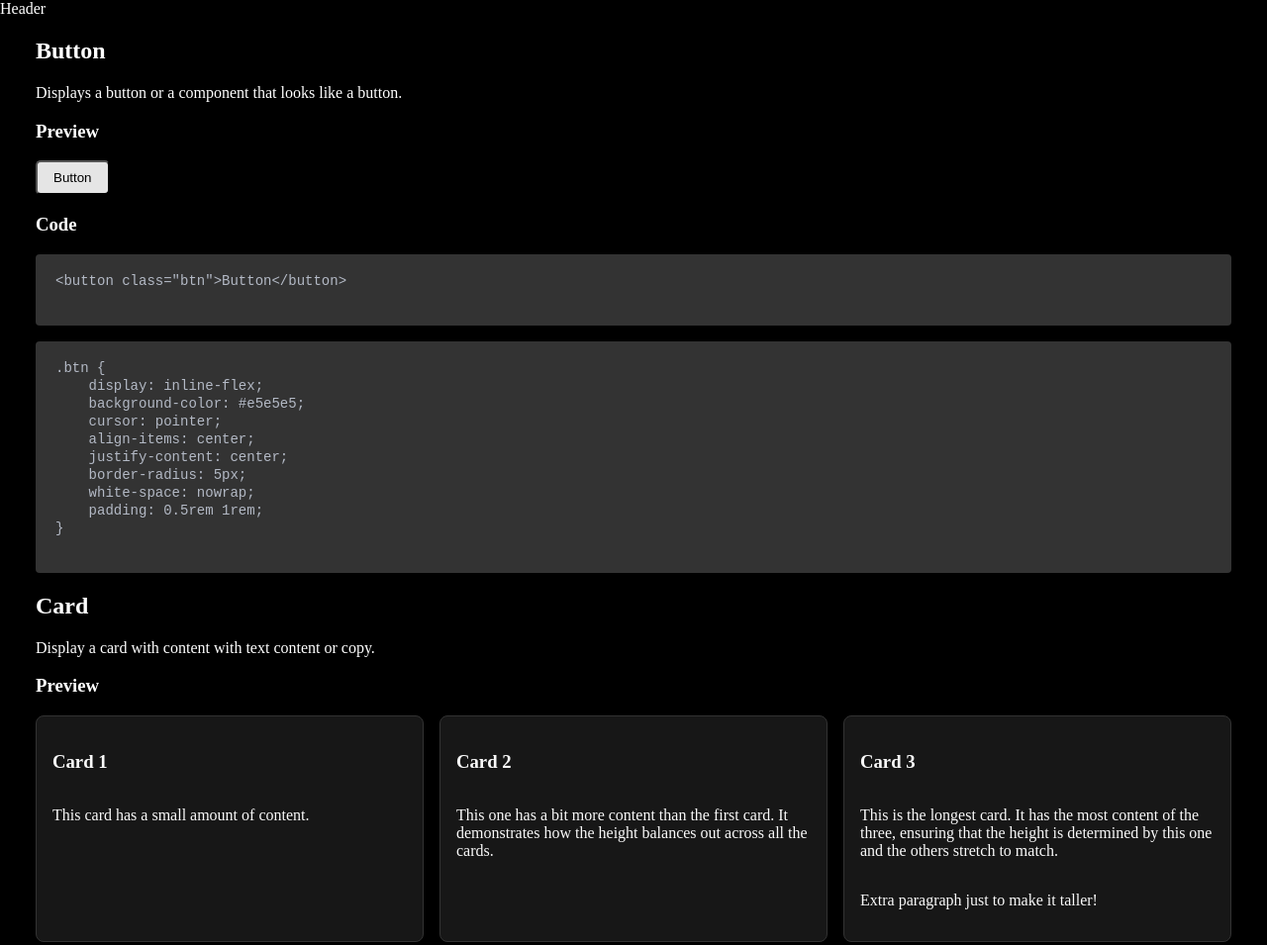
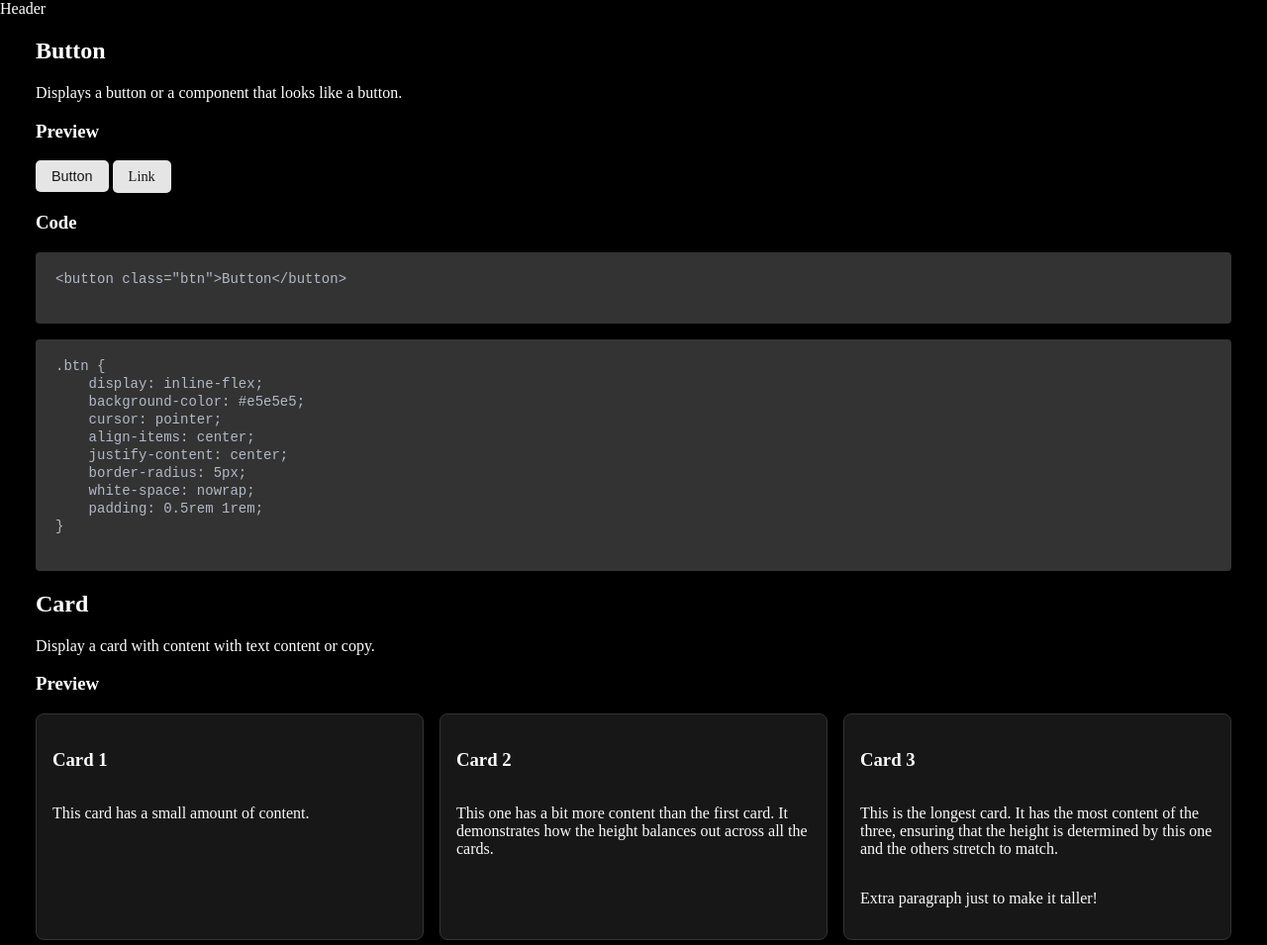
Before and after one commit to hackdanismo/blox, a plain HTML site: page index.html in a window 1280 px wide. Shown: the top 955 px of the page at 99% size. Drawn offline with Linux system fonts and the light colour scheme.

Commit message:
chore: link styling as button

```diff
--- a/index.html
+++ b/index.html
@@ -22,6 +22,7 @@
             <h3>Preview</h3>
 
             <button class="btn">Button</button>
+            <a href="#" class="btn" role="button">Link</a>
 
             <h3>Code</h3>
 
--- a/styles/style.css
+++ b/styles/style.css
@@ -36,12 +36,17 @@ code {
 .btn {
     display: inline-flex;
     background-color: #e5e5e5;
+    color: #171717;
     cursor: pointer;
     align-items: center;
     justify-content: center;
+    border-width: 0;
+    border-color: transparent;
     border-radius: 5px;
     white-space: nowrap;
+    text-decoration: none;
     padding: 0.5rem 1rem;
+    font-size: 0.9rem;
 }
 
 .cards {
```
